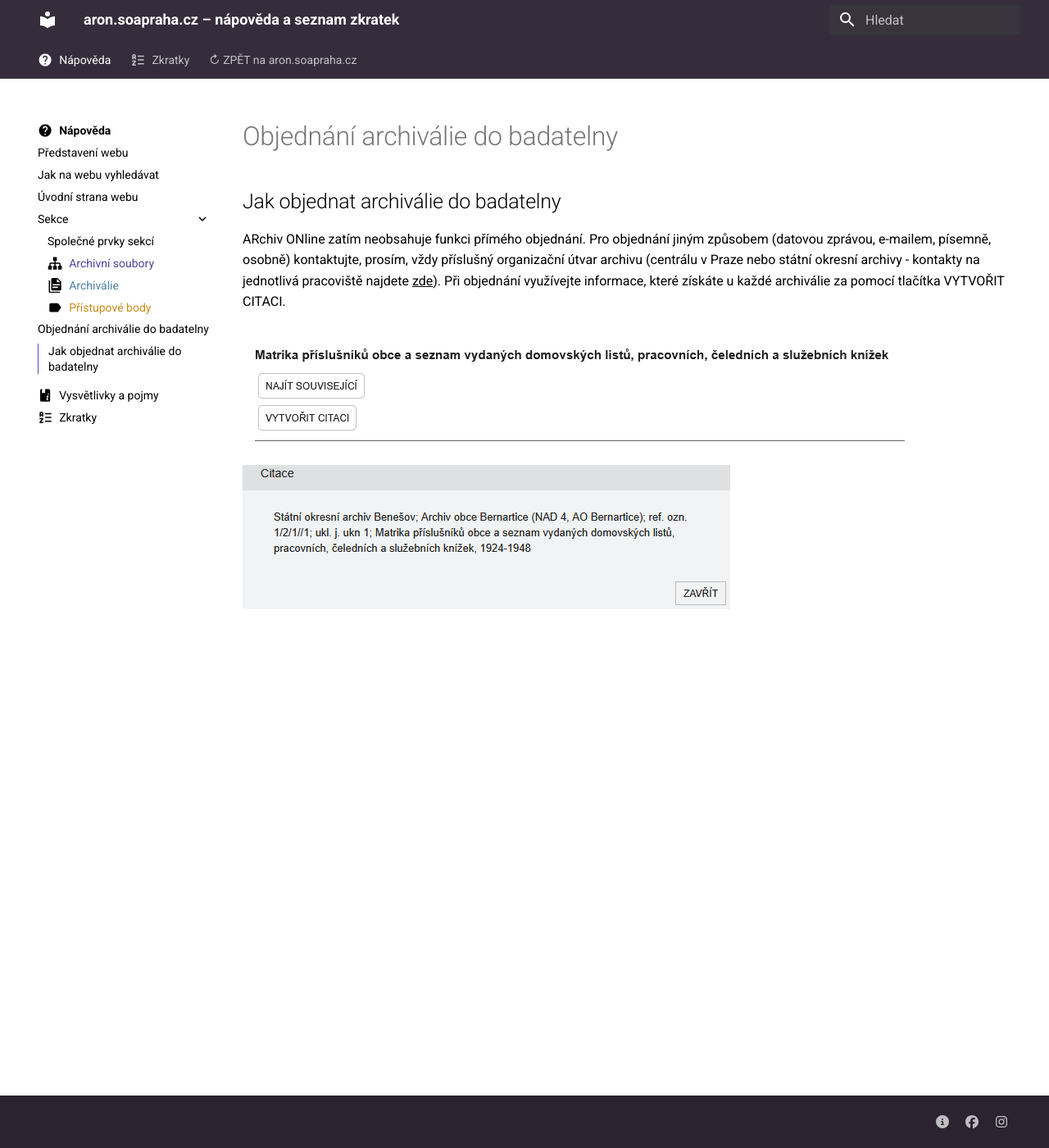
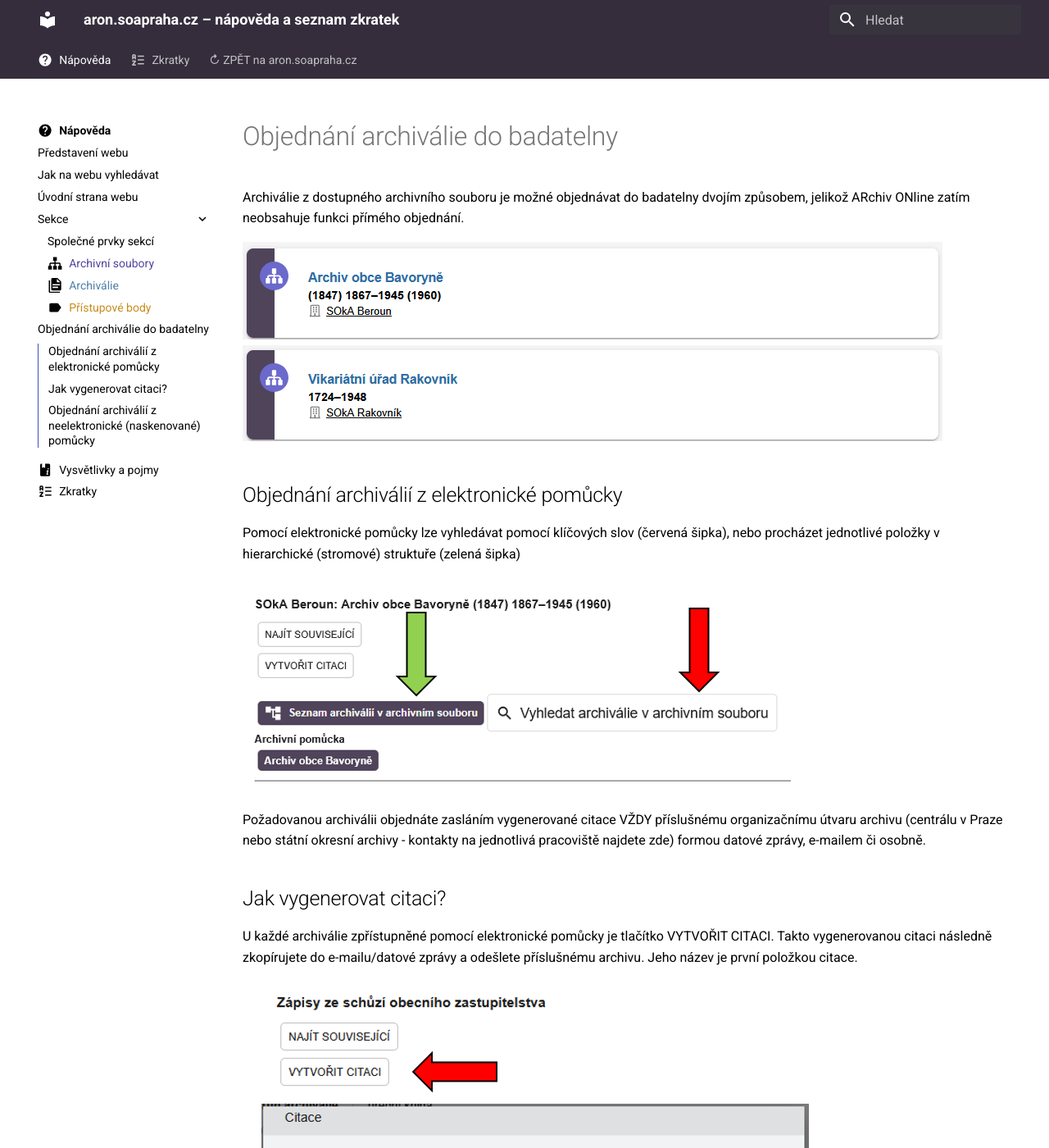
Before and after one commit to soapraha/aron-help, an MkDocs documentation site: the page built from docs/help/order.md, in a window 1280 px wide and 1400 px high. Shown: the whole window at 82% size. Built offline with MkDocs 1.6.1 and Material for MkDocs 9.7.7, drawn with Linux system fonts in a browser that asks for light colours; some of the changed text lies outside the part shown.

Commit message:
arch_order

```diff
--- a/docs/help/order.md
+++ b/docs/help/order.md
@@ -1,11 +1,43 @@
 # Objednání archiválie do badatelny
 
-## Jak objednat archiválie do badatelny
+Archiválie z dostupného archivního souboru je možné objednávat do badatelny dvojím způsobem, jelikož ARchiv ONline zatím neobsahuje funkci přímého objednání.
 
-ARchiv ONline zatím neobsahuje funkci přímého objednání. Pro objednání jiným způsobem (datovou zprávou, e-mailem, písemně, osobně) kontaktujte, prosím, vždy příslušný organizační útvar archivu (centrálu v Praze nebo státní okresní archivy - kontakty na jednotlivá pracoviště najdete [^^zde^^](https://www.soapraha.cz/kontakty/)). Při objednání využívejte informace, které získáte u každé archiválie za pomocí tlačítka VYTVOŘIT CITACI.
+![AoB](./img/aob.png)
+![VúR](./img/vur.png)
 
-![Detail fondu](./img/detail4.png)
-![Citace](./img/quote.png)
+## Objednání archiválií z elektronické pomůcky
+
+Pomocí elektronické pomůcky lze vyhledávat pomocí klíčových slov (červená šipka), nebo procházet jednotlivé položky v hierarchické (stromové) struktuře (zelená šipka)
+
+![AoB_detail](./img/aob_detail.png)
+
+Požadovanou archiválii objednáte zasláním vygenerované citace VŽDY příslušnému organizačnímu útvaru archivu (centrálu v Praze nebo státní okresní archivy - kontakty na jednotlivá pracoviště najdete zde) formou datové zprávy, e-mailem či osobně.
+
+## Jak vygenerovat citaci?
+
+U každé archiválie zpřístupněné pomocí elektronické pomůcky je tlačítko VYTVOŘIT CITACI. Takto vygenerovanou citaci následně zkopírujete do e-mailu/datové zprávy a odešlete příslušnému archivu. Jeho název je první položkou citace.
+
+![Citace AoB](./img/quote1.png)
+
+## Objednání archiválií z neelektronické (naskenované) pomůcky
+
+U archivního souboru zpřístupněného neelektronickou (naskenovanou) pomůckou je možné jednotlivé archiválie objednávat následujícím způsobem.
+
+![VúR_detail](./img/vur_detail.png)
+
+Kliknutím na samotnou pomůcku se tato pomůcka automaticky stáhne do vašeho počítače a otevře v novém okně
+
+![VúR_detail_pdf](./img/vur_detail1.png)
+
+Pokud archivní soubor má dostupnou pomůcku pouze v naskenované formě, je nutné učinit při Vaší e-mailové objednávce:
+
+1. Označit požadované archiválie do stažené naskenované pomůcky a takovou následně zaslat jako přílohu e-mailu příslušnému okresnímu archivu nebo na centrálu na e-mail studovna@soapraha.cz (viz řádek „Instituce“).
+
+2. Vytvořit ve stažené naskenované pomůcce výstřižky požadovaných archiválií a následně je zašlete spolu S NÁZVEM ARCHIVNÍHO FONDU (viz zelený obdélník) příslušnému archivu okresnímu archivu nebo na centrálu na e-mail studovna@soapraha.cz.
+
+![Pomůcka](./img/snippet.png)
+
+
 
 
 
```
Also changed, not shown: docs/help/about.md (+1 -1 lines), docs/help/home.md (+1 -1 lines), docs/help/img/aob.png (added), docs/help/img/aob_detail.png (added), docs/help/img/quote1.png (added), docs/help/img/snippet.png (added), docs/help/img/vur.png (added), docs/help/img/vur_detail.png (added), docs/help/img/vur_detail1.png (added).
